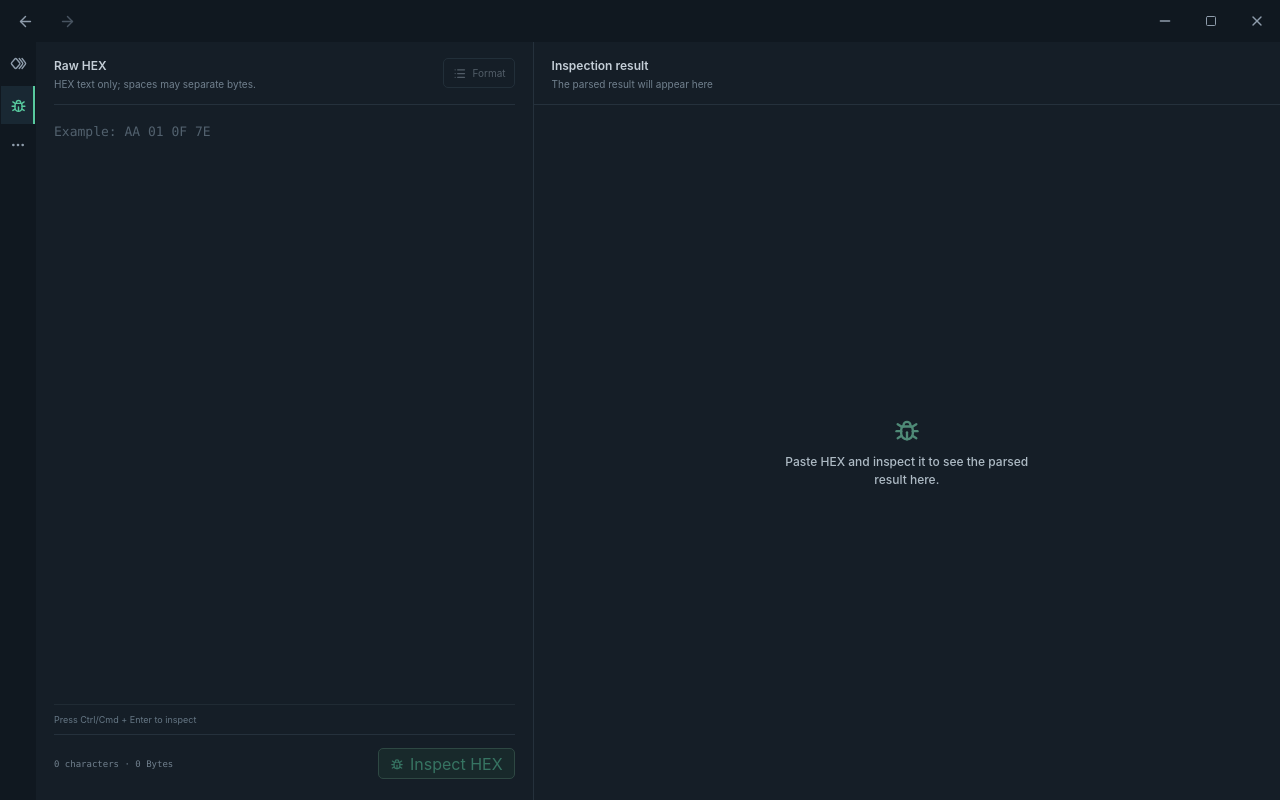
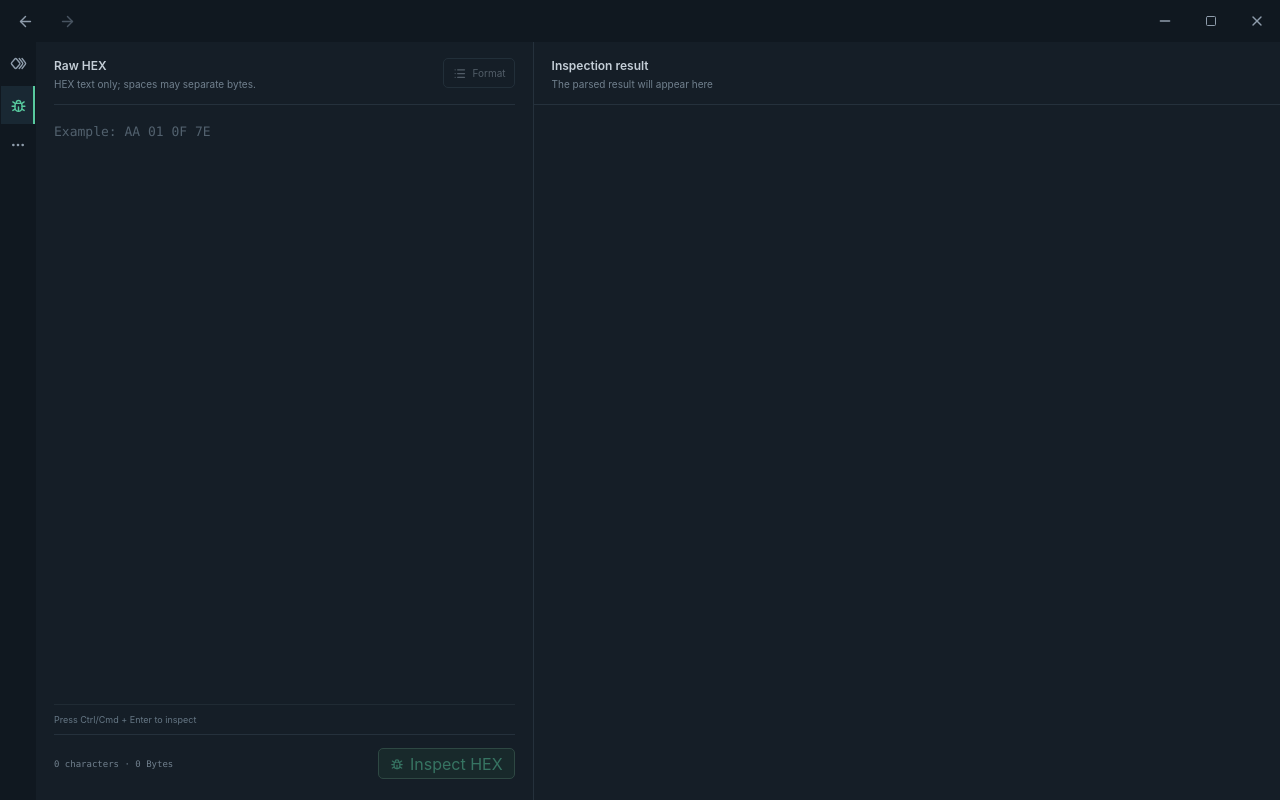
Before and after one commit to ZevixQuatol/IoT-Protocol-Studio, a React (Vite) app in the folder apps/web-ui/: page / in a window 1280 px wide. Both pictures are taken after a click on the button 18 px from the left and 105 px from the top of the page. Built offline with nearby package versions, Linux system fonts and the light colour scheme.

Commit message:
fix: simplify debug empty state

```diff
--- a/apps/web-ui/src/App.tsx
+++ b/apps/web-ui/src/App.tsx
@@ -1152,10 +1152,7 @@ export default function App() {
                     )}
                   </header>
                   {!debugResult ? (
-                    <div className="debug-result-empty">
-                      <BugIcon size={28} />
-                      <strong>{translation.debug.emptyResult}</strong>
-                    </div>
+                    <div aria-hidden="true" className="debug-result-empty" />
                   ) : debugResult.ok ? (
                     <div className="debug-result-content">
                       <div className="debug-summary" aria-label={translation.debug.summary}>
--- a/apps/web-ui/src/i18n.ts
+++ b/apps/web-ui/src/i18n.ts
@@ -104,7 +104,6 @@ export type TranslationMessages = {
     parsing: string;
     result: string;
     resultHint: string;
-    emptyResult: string;
     normalizedHex: string;
     summary: string;
     byteCount: string;
@@ -256,7 +255,6 @@ export const messages: Record<Locale, TranslationMessages> = {
       parsing: "正在解析",
       result: "解析结果",
       resultHint: "解析结果会显示在这里",
-      emptyResult: "粘贴 HEX 后点击解析，结果会显示在这里。",
       normalizedHex: "规范化 HEX",
       byteCount: "字节数",
       ascii: "ASCII 预览",
@@ -405,7 +403,6 @@ export const messages: Record<Locale, TranslationMessages> = {
       parsing: "Inspecting",
       result: "Inspection result",
       resultHint: "The parsed result will appear here",
-      emptyResult: "Paste HEX and inspect it to see the parsed result here.",
       normalizedHex: "Normalized HEX",
       byteCount: "Bytes",
       ascii: "ASCII preview",
--- a/apps/web-ui/src/styles.css
+++ b/apps/web-ui/src/styles.css
@@ -1098,8 +1098,7 @@ button {
   cursor: not-allowed;
 }
 
-.debug-input-panel button:focus-visible,
-.debug-input-panel > textarea:focus-visible {
+.debug-input-panel button:focus-visible {
   outline: 2px solid var(--accent);
   outline-offset: -2px;
 }
@@ -1160,18 +1159,6 @@ button {
   color: #71808e;
   font-size: 11px;
   text-align: center;
-}
-
-.debug-result-empty > svg {
-  color: #4f8a77;
-}
-
-.debug-result-empty strong {
-  max-width: 260px;
-  color: #aebbc5;
-  font-size: 12px;
-  font-weight: 500;
-  line-height: 1.5;
 }
 
 .debug-result-content {
@@ -2265,7 +2252,6 @@ button {
 }
 
 :root[data-theme="light"] .content-state strong,
-:root[data-theme="light"] .debug-result-empty strong,
 :root[data-theme="light"] .message-preview-empty strong {
   color: #263b48;
 }
```
